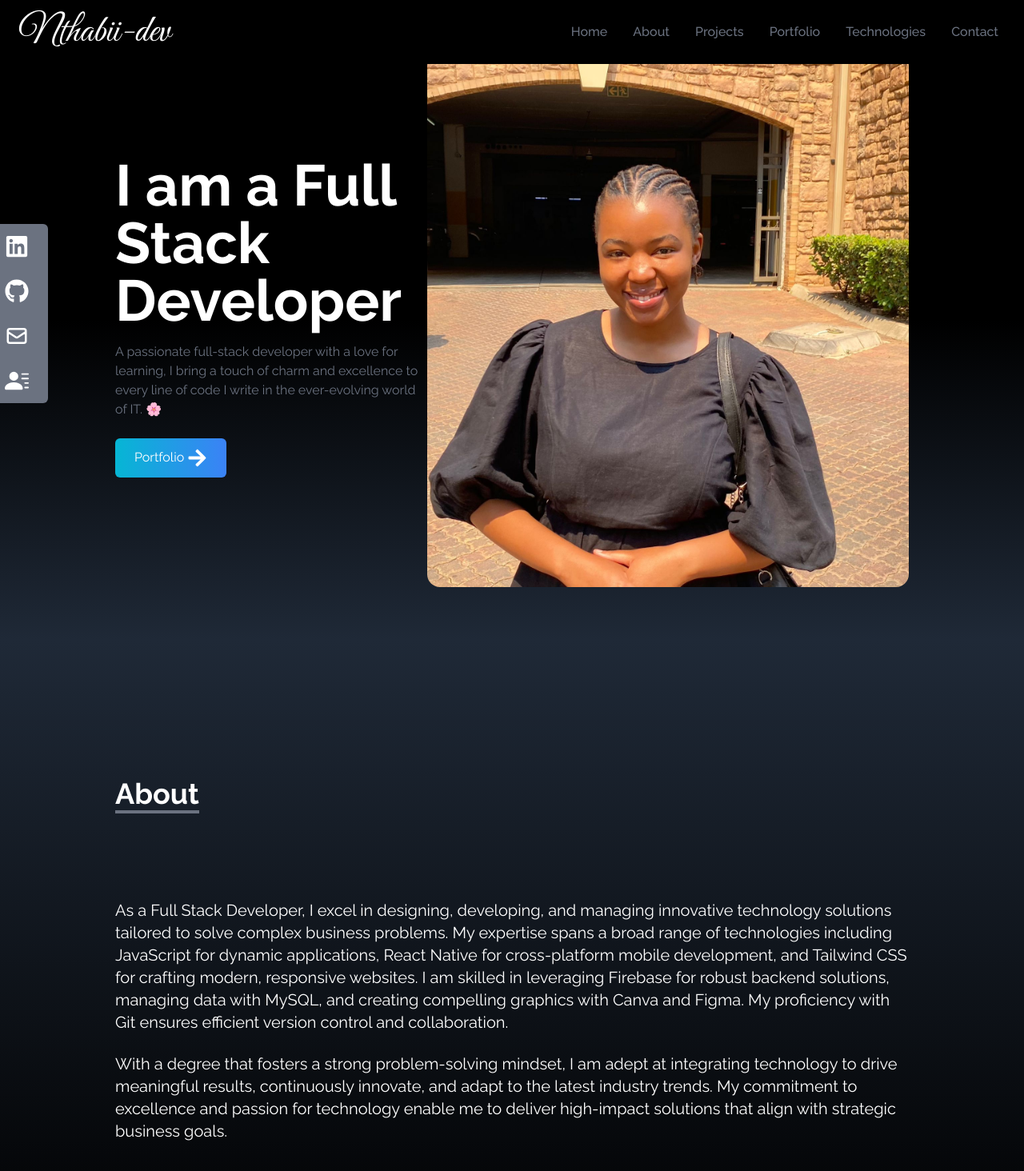
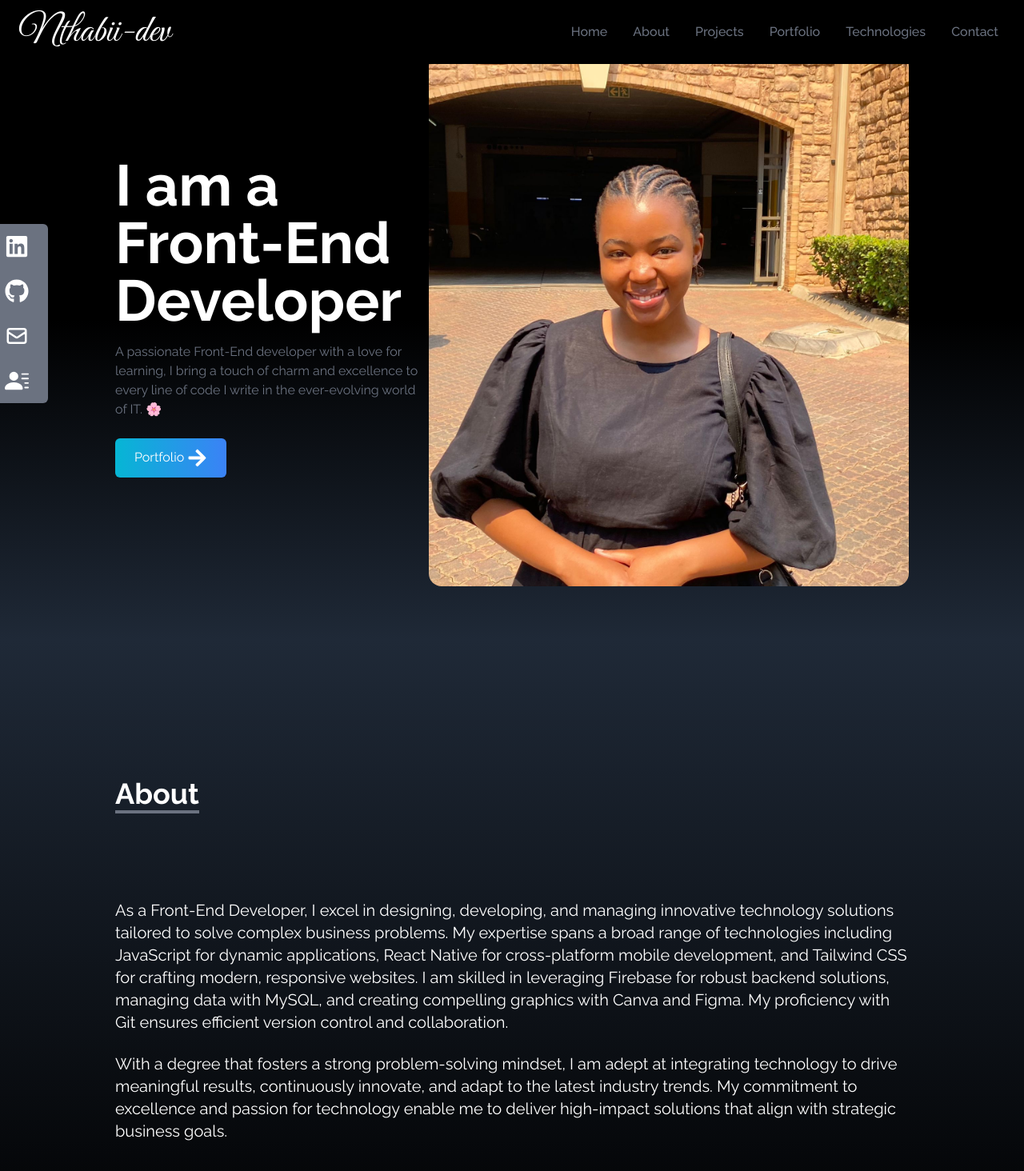
Before and after one commit to MoyabaNT/ReactPortfolio, a React (Create React App) app: page / in a window 1280 px wide. Shown: the top 1464 px of the page at 80% size. Built offline with nearby package versions, Linux system fonts and the light colour scheme.

Commit message:
full stack changed

```diff
--- a/src/components/AboutMe.jsx
+++ b/src/components/AboutMe.jsx
@@ -13,7 +13,7 @@ const AboutMe = () => {
           </p>
         </div>
         <p className="text-base sm:text-lg md:text-xl mt-10 sm:mt-20">
-          As a Full Stack Developer, I excel in designing, developing, and managing innovative technology solutions tailored to solve complex business problems. My expertise spans a broad range of technologies including JavaScript for dynamic applications, React Native for cross-platform mobile development, and Tailwind CSS for crafting modern, responsive websites. I am skilled in leveraging Firebase for robust backend solutions, managing data with MySQL, and creating compelling graphics with Canva and Figma. My proficiency with Git ensures efficient version control and collaboration.
+          As a Front-End Developer, I excel in designing, developing, and managing innovative technology solutions tailored to solve complex business problems. My expertise spans a broad range of technologies including JavaScript for dynamic applications, React Native for cross-platform mobile development, and Tailwind CSS for crafting modern, responsive websites. I am skilled in leveraging Firebase for robust backend solutions, managing data with MySQL, and creating compelling graphics with Canva and Figma. My proficiency with Git ensures efficient version control and collaboration.
         </p>
         <br />
         <p className="text-base sm:text-lg md:text-xl">
--- a/src/components/Home.jsx
+++ b/src/components/Home.jsx
@@ -14,10 +14,10 @@ const Home = () => {
       >
         <div className="flex flex-col justify-center h-full">
           <h2 className="text-4xl sm:text-7xl font-bold text-white text-center md:text-left">
-            I am a Full Stack Developer
+            I am a Front-End Developer
           </h2>
           <p className="text-gray-500 py-4 max-w-md text-center md:text-left">
-            A passionate full-stack developer with a love for learning, I bring a touch of charm and excellence to every line of code I write in the ever-evolving world of IT. 🌸
+            A passionate Front-End developer with a love for learning, I bring a touch of charm and excellence to every line of code I write in the ever-evolving world of IT. 🌸
           </p>
           <div className="flex justify-center md:justify-start">
             <Link
```
